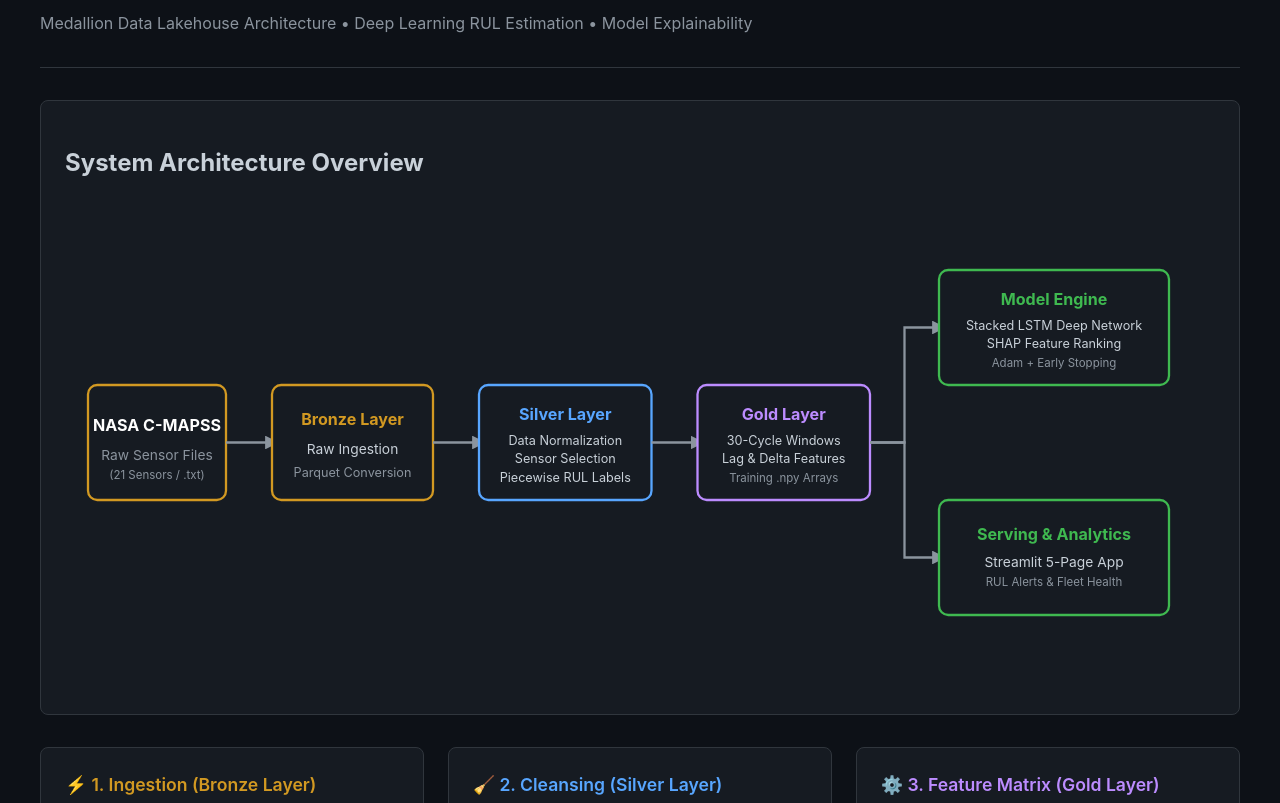
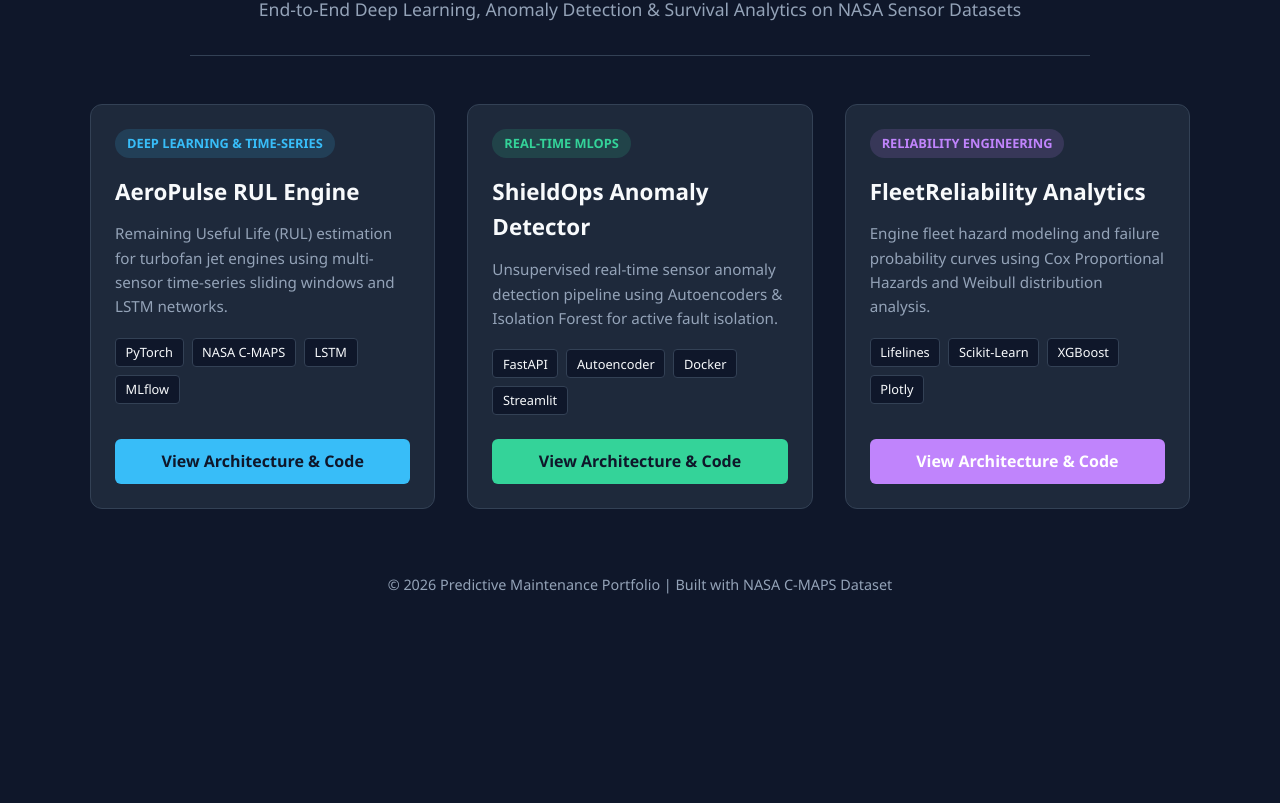
Before and after one commit to manisshabhallah/portfolio, a plain HTML site: page index.html in a window 1280 px wide. Shown: the part 109-912 px from the top of the page. After the commit the page ends 800 px from the top, so only its background shows below. Drawn offline with Linux system fonts and the light colour scheme.

Commit message:
Add files via upload

```diff
--- a/index.html
+++ b/index.html
@@ -3,229 +3,203 @@
 <head>
     <meta charset="UTF-8">
     <meta name="viewport" content="width=device-width, initial-scale=1.0">
-    <title>Architecture — NASA Turbofan RUL Pipeline</title>
+    <title>Predictive Maintenance & MLOps Portfolio</title>
     <style>
         :root {
-            --bg-color: #0d1117;
-            --card-bg: #161b22;
-            --border-color: #30363d;
-            --accent-blue: #58a6ff;
-            --accent-green: #3fb950;
-            --accent-amber: #d29922;
-            --accent-purple: #bc8cff;
-            --text-primary: #c9d1d9;
-            --text-secondary: #8b949e;
+            --bg-color: #0f172a;
+            --card-bg: #1e293b;
+            --text-primary: #f8fafc;
+            --text-secondary: #94a3b8;
+            --accent-blue: #38bdf8;
+            --accent-green: #34d399;
+            --accent-purple: #c084fc;
+            --border-color: #334155;
+        }
+
+        * {
+            margin: 0;
+            padding: 0;
+            box-sizing: border-box;
+            font-family: 'Segoe UI', Tahoma, Geneva, Verdana, sans-serif;
         }
 
         body {
-            font-family: -apple-system, BlinkMacSystemFont, "Segoe UI", Roboto, Helvetica, Arial, sans-serif;
             background-color: var(--bg-color);
             color: var(--text-primary);
-            margin: 0;
+            line-height: 1.6;
             padding: 2rem;
-            line-height: 1.5;
+        }
+
+        header {
+            text-align: center;
+            max-width: 900px;
+            margin: 0 auto 3rem auto;
+            padding-bottom: 2rem;
+            border-bottom: 1px solid var(--border-color);
+        }
+
+        header h1 {
+            font-size: 2.5rem;
+            color: var(--accent-blue);
+            margin-bottom: 0.5rem;
+        }
+
+        header p {
+            color: var(--text-secondary);
+            font-size: 1.1rem;
         }
 
         .container {
-            max-width: 1200px;
+            max-width: 1100px;
             margin: 0 auto;
-        }
-
-        header {
-            margin-bottom: 2rem;
-            border-bottom: 1px solid var(--border-color);
-            padding-bottom: 1rem;
-        }
-
-        h1 {
-            color: #ffffff;
-            font-size: 2rem;
-            margin: 0 0 0.5rem 0;
-        }
-
-        .subtitle {
-            color: var(--text-secondary);
-            font-size: 1rem;
-        }
-
-        .badge {
-            background-color: rgba(88, 166, 255, 0.15);
-            color: var(--accent-blue);
-            padding: 0.25rem 0.5rem;
-            border-radius: 4px;
-            font-size: 0.85rem;
-            font-weight: 600;
+            display: grid;
+            grid-template-columns: repeat(auto-fit, minmax(320px, 1fr));
+            gap: 2rem;
         }
 
         .card {
             background-color: var(--card-bg);
             border: 1px solid var(--border-color);
-            border-radius: 8px;
+            border-radius: 12px;
             padding: 1.5rem;
-            margin-bottom: 2rem;
+            transition: transform 0.3s ease, box-shadow 0.3s ease;
+            display: flex;
+            flex-direction: column;
+            justify-content: space-between;
         }
 
-        .arch-diagram {
-            width: 100%;
-            overflow-x: auto;
+        .card:hover {
+            transform: translateY(-5px);
+            box-shadow: 0 10px 20px rgba(0, 0, 0, 0.3);
         }
 
-        svg {
-            width: 100%;
-            height: auto;
-            min-width: 900px;
+        .tag {
+            display: inline-block;
+            padding: 0.25rem 0.75rem;
+            border-radius: 20px;
+            font-size: 0.8rem;
+            font-weight: bold;
+            margin-bottom: 1rem;
+            text-transform: uppercase;
         }
 
-        .grid {
-            display: grid;
-            grid-template-columns: repeat(auto-fit, minmax(300px, 1fr));
-            gap: 1.5rem;
+        .tag-p1 { background-color: rgba(56, 189, 248, 0.15); color: var(--accent-blue); }
+        .tag-p2 { background-color: rgba(52, 211, 153, 0.15); color: var(--accent-green); }
+        .tag-p3 { background-color: rgba(192, 132, 252, 0.15); color: var(--accent-purple); }
+
+        .card h2 {
+            font-size: 1.4rem;
+            margin-bottom: 0.75rem;
         }
 
-        .layer-title {
-            font-weight: 600;
-            font-size: 1.1rem;
-            margin-bottom: 0.5rem;
-            display: flex;
-            align-items: center;
-            gap: 0.5rem;
+        .card p {
+            color: var(--text-secondary);
+            font-size: 0.95rem;
+            margin-bottom: 1.2rem;
         }
 
-        .bronze { color: var(--accent-amber); }
-        .silver { color: var(--accent-blue); }
-        .gold { color: var(--accent-purple); }
-        .serving { color: var(--accent-green); }
-
-        ul {
-            padding-left: 1.2rem;
-            margin: 0;
-            color: var(--text-secondary);
+        .tech-stack {
+            display: flex;
+            flex-wrap: wrap;
+            gap: 0.5rem;
+            margin-bottom: 1.5rem;
         }
 
-        li { margin-bottom: 0.4rem; }
+        .tech-item {
+            background-color: #0f172a;
+            color: var(--text-primary);
+            padding: 0.2rem 0.6rem;
+            border-radius: 4px;
+            font-size: 0.8rem;
+            border: 1px solid var(--border-color);
+        }
 
-        code {
-            font-family: monospace;
-            background-color: rgba(110, 118, 129, 0.4);
-            padding: 0.1rem 0.3rem;
-            border-radius: 3px;
-            color: #ffffff;
+        .btn {
+            display: inline-block;
+            text-align: center;
+            background-color: var(--accent-blue);
+            color: #0f172a;
+            padding: 0.6rem 1.2rem;
+            border-radius: 6px;
+            text-decoration: none;
+            font-weight: bold;
+            transition: opacity 0.2s;
+        }
+
+        .btn:hover {
+            opacity: 0.9;
+        }
+
+        footer {
+            text-align: center;
+            margin-top: 4rem;
+            color: var(--text-secondary);
+            font-size: 0.9rem;
         }
     </style>
 </head>
 <body>
 
-<div class="container">
     <header>
-        <span class="badge">M.Tech Data Engineering Project</span>
-        <h1>End-to-End Turbofan Engine Predictive Maintenance Engine</h1>
-        <p class="subtitle">Medallion Data Lakehouse Architecture • Deep Learning RUL Estimation • Model Explainability</p>
+        <h1> Predictive Maintenance & MLOps Portfolio</h1>
+        <p>End-to-End Deep Learning, Anomaly Detection & Survival Analytics on NASA Sensor Datasets</p>
     </header>
 
+    <div class="container">
+
+        <!-- Project 1 -->
         <div class="card">
-        <h2>System Architecture Overview</h2>
-        <div class="arch-diagram">
-            <svg viewBox="0 0 1000 420" xmlns="http://www.w3.org/2000/svg">
-                <!-- Definitions for arrows -->
-                <defs>
-                    <marker id="arrow" viewBox="0 0 10 10" refX="5" refY="5" markerWidth="6" markerHeight="6" orient="auto-start-reverse">
-                        <path d="M 0 0 L 10 5 L 0 10 z" fill="#8b949e"/>
-                    </marker>
-                </defs>
-
-                <!-- Data Source -->
-                <rect x="20" y="160" width="120" height="100" rx="8" fill="#161b22" stroke="#d29922" stroke-width="2"/>
-                <text x="80" y="200" fill="#ffffff" text-anchor="middle" font-weight="bold" font-size="14">NASA C-MAPSS</text>
-                <text x="80" y="225" fill="#8b949e" text-anchor="middle" font-size="12">Raw Sensor Files</text>
-                <text x="80" y="242" fill="#8b949e" text-anchor="middle" font-size="10">(21 Sensors / .txt)</text>
-
-                <!-- Arrow 1 -->
-                <line x1="140" y1="210" x2="180" y2="210" stroke="#8b949e" stroke-width="2" marker-end="url(#arrow)"/>
-
-                <!-- Bronze Layer -->
-                <rect x="180" y="160" width="140" height="100" rx="8" fill="#161b22" stroke="#d29922" stroke-width="2"/>
-                <text x="250" y="195" fill="#d29922" text-anchor="middle" font-weight="bold" font-size="14">Bronze Layer</text>
-                <text x="250" y="220" fill="#c9d1d9" text-anchor="middle" font-size="12">Raw Ingestion</text>
-                <text x="250" y="240" fill="#8b949e" text-anchor="middle" font-size="11">Parquet Conversion</text>
-
-                <!-- Arrow 2 -->
-                <line x1="320" y1="210" x2="360" y2="210" stroke="#8b949e" stroke-width="2" marker-end="url(#arrow)"/>
-
-                <!-- Silver Layer -->
-                <rect x="360" y="160" width="150" height="100" rx="8" fill="#161b22" stroke="#58a6ff" stroke-width="2"/>
-                <text x="435" y="190" fill="#58a6ff" text-anchor="middle" font-weight="bold" font-size="14">Silver Layer</text>
-                <text x="435" y="212" fill="#c9d1d9" text-anchor="middle" font-size="11">Data Normalization</text>
-                <text x="435" y="228" fill="#c9d1d9" text-anchor="middle" font-size="11">Sensor Selection</text>
-                <text x="435" y="244" fill="#c9d1d9" text-anchor="middle" font-size="11">Piecewise RUL Labels</text>
-
-                <!-- Arrow 3 -->
-                <line x1="510" y1="210" x2="550" y2="210" stroke="#8b949e" stroke-width="2" marker-end="url(#arrow)"/>
-
-                <!-- Gold Layer -->
-                <rect x="550" y="160" width="150" height="100" rx="8" fill="#161b22" stroke="#bc8cff" stroke-width="2"/>
-                <text x="625" y="190" fill="#bc8cff" text-anchor="middle" font-weight="bold" font-size="14">Gold Layer</text>
-                <text x="625" y="212" fill="#c9d1d9" text-anchor="middle" font-size="11">30-Cycle Windows</text>
-                <text x="625" y="228" fill="#c9d1d9" text-anchor="middle" font-size="11">Lag & Delta Features</text>
-                <text x="625" y="244" fill="#8b949e" text-anchor="middle" font-size="10">Training .npy Arrays</text>
-
-                <!-- Split Arrows to Training and Inference -->
-                <path d="M 700 210 L 730 210 L 730 110 L 760 110" fill="none" stroke="#8b949e" stroke-width="2" marker-end="url(#arrow)"/>
-                <path d="M 700 210 L 730 210 L 730 310 L 760 310" fill="none" stroke="#8b949e" stroke-width="2" marker-end="url(#arrow)"/>
-
-                <!-- Training Block -->
-                <rect x="760" y="60" width="200" height="100" rx="8" fill="#161b22" stroke="#3fb950" stroke-width="2"/>
-                <text x="860" y="90" fill="#3fb950" text-anchor="middle" font-weight="bold" font-size="14">Model Engine</text>
-                <text x="860" y="112" fill="#c9d1d9" text-anchor="middle" font-size="11">Stacked LSTM Deep Network</text>
-                <text x="860" y="128" fill="#c9d1d9" text-anchor="middle" font-size="11">SHAP Feature Ranking</text>
-                <text x="860" y="144" fill="#8b949e" text-anchor="middle" font-size="10">Adam + Early Stopping</text>
-
-                <!-- Dashboard Serving Block -->
-                <rect x="760" y="260" width="200" height="100" rx="8" fill="#161b22" stroke="#3fb950" stroke-width="2"/>
-                <text x="860" y="295" fill="#3fb950" text-anchor="middle" font-weight="bold" font-size="14">Serving & Analytics</text>
-                <text x="860" y="318" fill="#c9d1d9" text-anchor="middle" font-size="12">Streamlit 5-Page App</text>
-                <text x="860" y="335" fill="#8b949e" text-anchor="middle" font-size="10">RUL Alerts & Fleet Health</text>
-            </svg>
+            <div>
+                <span class="tag tag-p1">Deep Learning & Time-Series</span>
+                <h2>AeroPulse RUL Engine</h2>
+                <p>Remaining Useful Life (RUL) estimation for turbofan jet engines using multi-sensor time-series sliding windows and LSTM networks.</p>
+                <div class="tech-stack">
+                    <span class="tech-item">PyTorch</span>
+                    <span class="tech-item">NASA C-MAPS</span>
+                    <span class="tech-item">LSTM</span>
+                    <span class="tech-item">MLflow</span>
                 </div>
             </div>
-
-    <div class="grid">
-        <div class="card">
-            <div class="layer-title bronze">⚡ 1. Ingestion (Bronze Layer)</div>
-            <ul>
-                <li>Extracts NASA C-MAPSS raw multi-sensor engine simulation readings.</li>
-                <li>Converts raw unstructured text logs into highly efficient <code>.parquet</code> files.</li>
-                <li>Attaches schema definitions and operational run metadata.</li>
-            </ul>
+            <a href="#" class="btn">View Architecture & Code</a>
         </div>
 
+        <!-- Project 2 -->
         <div class="card">
-            <div class="layer-title silver">🧹 2. Cleansing (Silver Layer)</div>
-            <ul>
-                <li>Filters constant non-informative sensor columns.</li>
-                <li>Scales dynamic features using min-max bounds normalization.</li>
-                <li>Calculates piecewise linear target RUL curves for deep training models.</li>
-            </ul>
+            <div>
+                <span class="tag tag-p2">Real-Time MLOps</span>
+                <h2>ShieldOps Anomaly Detector</h2>
+                <p>Unsupervised real-time sensor anomaly detection pipeline using Autoencoders & Isolation Forest for active fault isolation.</p>
+                <div class="tech-stack">
+                    <span class="tech-item">FastAPI</span>
+                    <span class="tech-item">Autoencoder</span>
+                    <span class="tech-item">Docker</span>
+                    <span class="tech-item">Streamlit</span>
+                </div>
+            </div>
+            <a href="#" class="btn" style="background-color: var(--accent-green);">View Architecture & Code</a>
         </div>
 
+        <!-- Project 3 -->
         <div class="card">
-            <div class="layer-title gold">⚙️ 3. Feature Matrix (Gold Layer)</div>
-            <ul>
-                <li>Constructs sequential 30-cycle time-series sliding window tensors.</li>
-                <li>Generates rolling temporal trend metrics and delta indicators.</li>
-                <li>Outputs serialized NumPy arrays prepared for neural network execution.</li>
-            </ul>
+            <div>
+                <span class="tag tag-p3">Reliability Engineering</span>
+                <h2>FleetReliability Analytics</h2>
+                <p>Engine fleet hazard modeling and failure probability curves using Cox Proportional Hazards and Weibull distribution analysis.</p>
+                <div class="tech-stack">
+                    <span class="tech-item">Lifelines</span>
+                    <span class="tech-item">Scikit-Learn</span>
+                    <span class="tech-item">XGBoost</span>
+                    <span class="tech-item">Plotly</span>
+                </div>
+            </div>
+            <a href="#" class="btn" style="background-color: var(--accent-purple); color: #fff;">View Architecture & Code</a>
         </div>
 
-        <div class="card">
-            <div class="layer-title serving">📊 4. Deep Learning & Dashboard</div>
-            <ul>
-                <li>Stacked 2-layer LSTM network trained to evaluate failure curves.</li>
-                <li>Model explainability integration via SHAP values for diagnostic trust.</li>
-                <li>Interactive Streamlit dashboard displaying fleet health indexes and predictive maintenance alerts.</li>
-            </ul>
     </div>
-    </div>
-</div>
+
+    <footer>
+        <p>© 2026 Predictive Maintenance Portfolio | Built with NASA C-MAPS Dataset</p>
+    </footer>
 
 </body>
 </html>
```
Lines whose indentation alone changed are shown as unchanged.
